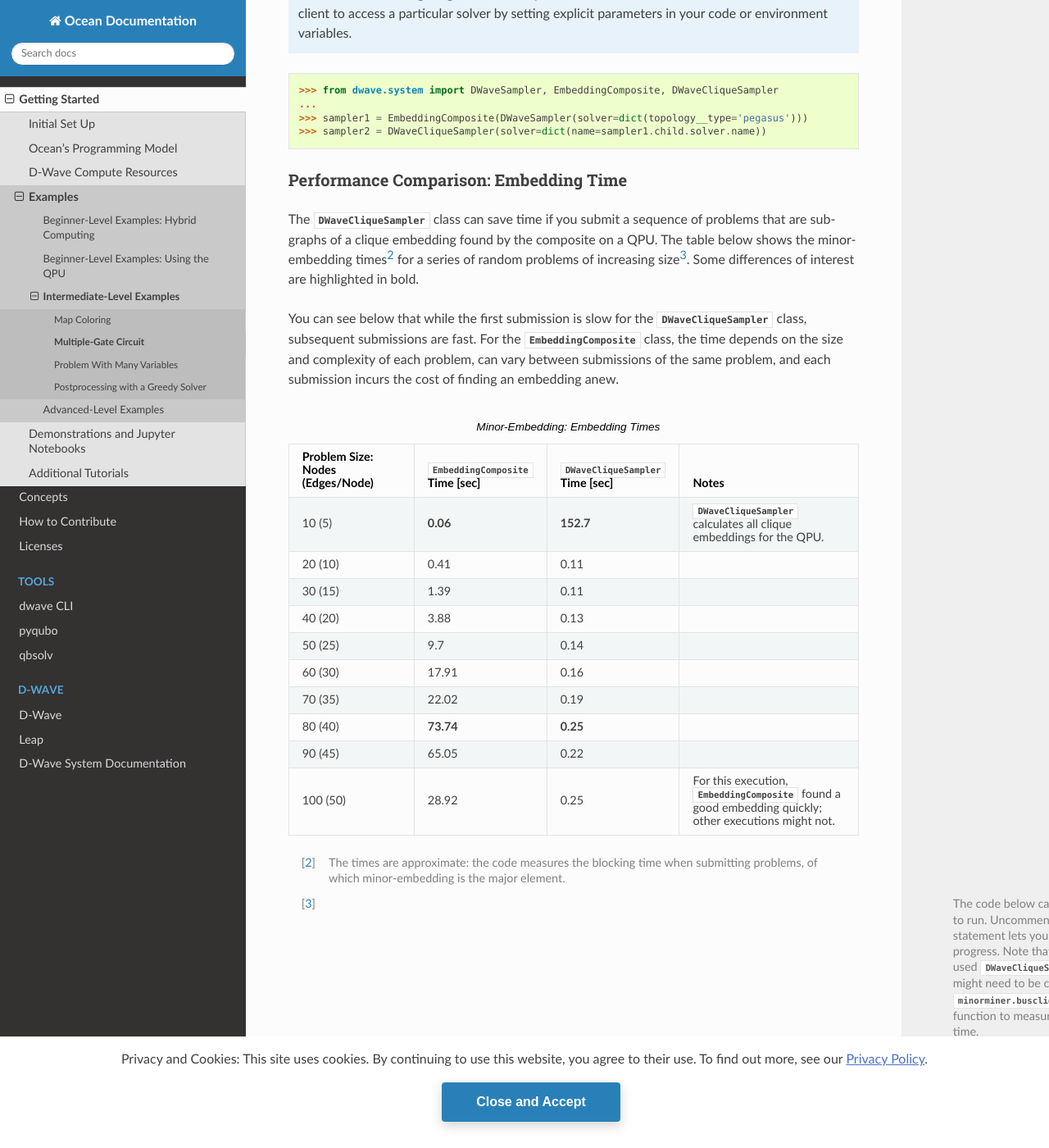
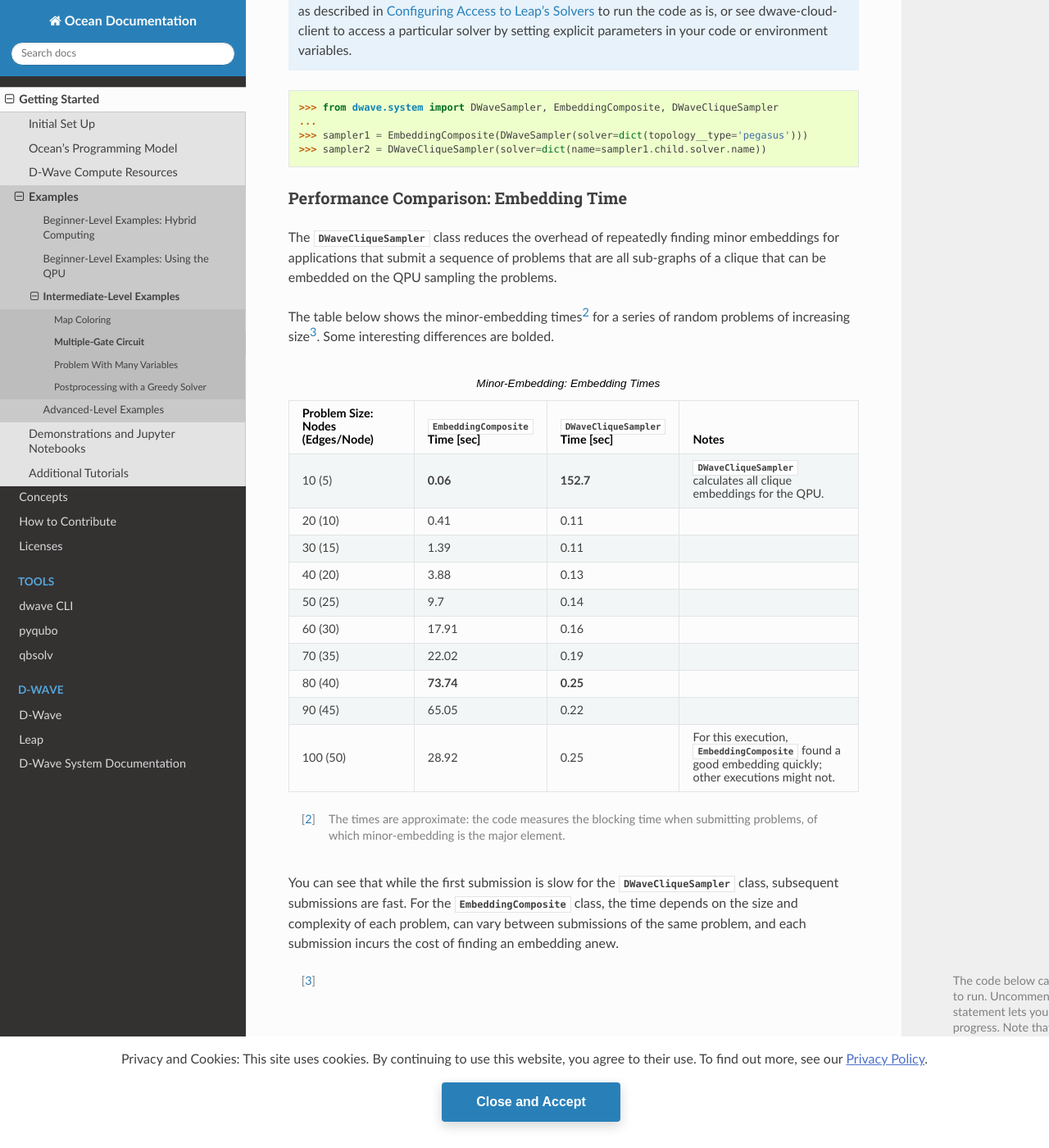
Before and after one commit to dwavesystems/dwave-ocean-sdk, a Sphinx documentation site: the page built from docs/examples/multi_gate.rst, in a window 1280 px wide and 1400 px high, scrolled down 4477 px. Shown: the whole window at 82% size. Built offline with Sphinx 7.4.7 and the Read the Docs theme 2.0.0, drawn with Linux system fonts in a browser that asks for light colours; pages that are not in the unit, such as notebooks, are missing from menus; the version number could not be read and is left out; some of the changed text lies outside the part shown.

Commit message:
Edit until solution quality

```diff
--- a/docs/examples/multi_gate.rst
+++ b/docs/examples/multi_gate.rst
@@ -98,6 +98,8 @@ to do the same for multiple gates that constitute a circuit.
 Small-Circuit Problem
 ---------------------
 
+To start with, solve the circuit with 7 logic gates shown above.
+
 The code below represents standard Boolean gates with BQMs provided by
 :doc:`dimod </docs_dimod/sdk_index>` BQM generators, represents the Boolean NOT
 operation by inverting the coefficients of the relevant variables, and sums the
@@ -243,18 +243,13 @@ embedding.
 Performance Comparison: Embedding Time
 --------------------------------------
 
-The :class:`~dwave.system.samplers.DWaveCliqueSampler` class can save time
-if you submit a sequence of problems that are sub-graphs of a clique embedding
-found by the composite on a QPU. The table below shows the minor-embedding
-times\ [#]_ for a series of random problems of increasing size\ [#]_. Some
-differences of interest are highlighted in bold.
+The :class:`~dwave.system.samplers.DWaveCliqueSampler` class reduces the overhead
+of repeatedly finding minor embeddings for applications that submit a sequence of
+problems that are all sub-graphs of a clique that can be embedded on the QPU
+sampling the problems.
 
-You can see below that while the first submission is slow for the
-:class:`~dwave.system.samplers.DWaveCliqueSampler` class, subsequent submissions
-are fast. For the :class:`~dwave.system.composites.EmbeddingComposite` class, the
-time depends on the size and complexity of each problem, can vary between
-submissions of the same problem, and each submission incurs the cost of finding
-an embedding anew.
+The table below shows the minor-embedding times\ [#]_ for a series of random
+problems of increasing size\ [#]_. Some interesting differences are bolded.
 
 .. list-table:: Minor-Embedding: Embedding Times
    :widths: 20 10 10 30
@@ -310,6 +305,13 @@ an embedding anew.
 .. [#] The times are approximate: the code measures the blocking time when
    submitting problems, of which minor-embedding is the major element.
 
+You can see that while the first submission is slow for the
+:class:`~dwave.system.samplers.DWaveCliqueSampler` class, subsequent submissions
+are fast. For the :class:`~dwave.system.composites.EmbeddingComposite` class, the
+time depends on the size and complexity of each problem, can vary between
+submissions of the same problem, and each submission incurs the cost of finding
+an embedding anew.
+
 .. [#]
 
   The code below can take several minutes to run. Uncommenting the print statement
@@ -333,7 +335,7 @@ an embedding anew.
   ...       sampler.sample_ising({}, {edge: 1 for edge in G.edges})
   ...       times[name][i] = time.time() - times[name][i]
 
-If you wish, for example, to submit a problem with two replications of the
+For example, to submit a problem with two replications of the
 :math:`z = \overline{b} (ac + ad + \overline{c}\overline{d})` circuit, which
 has 20 variables (and 34 interactions), you can expect an embedding time of
 less than a second.
```
Also changed, not shown: other parts of docs/examples/multi_gate.rst (+5 -7 lines).
